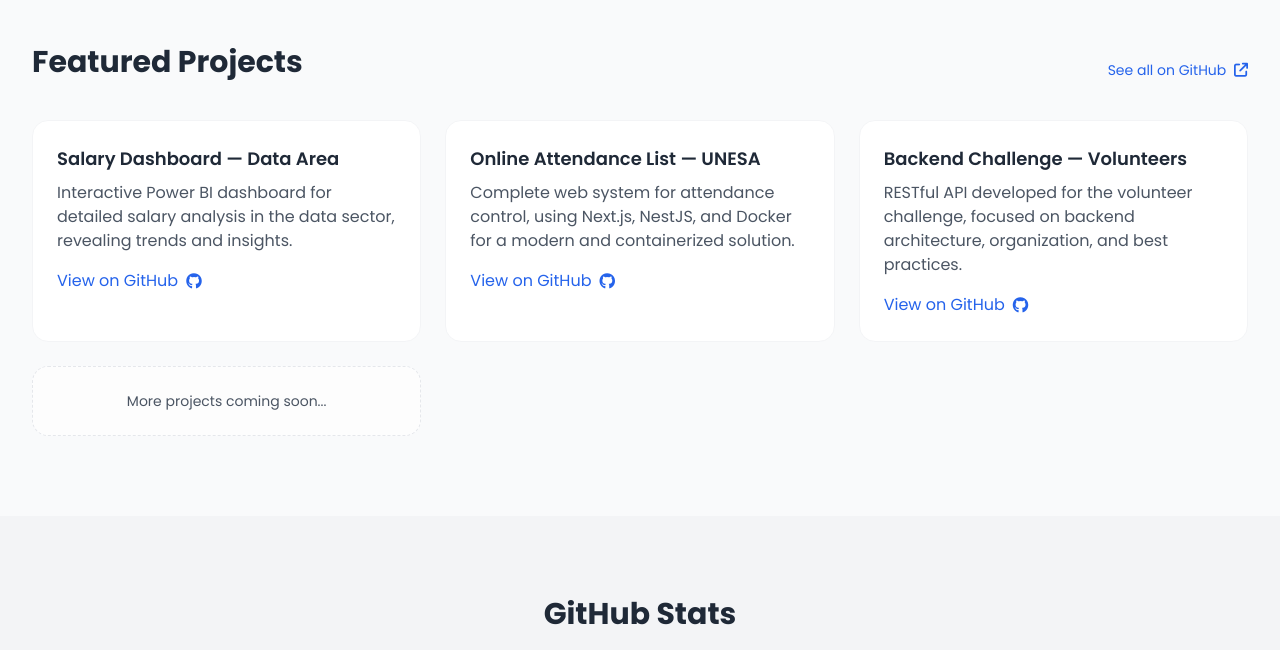
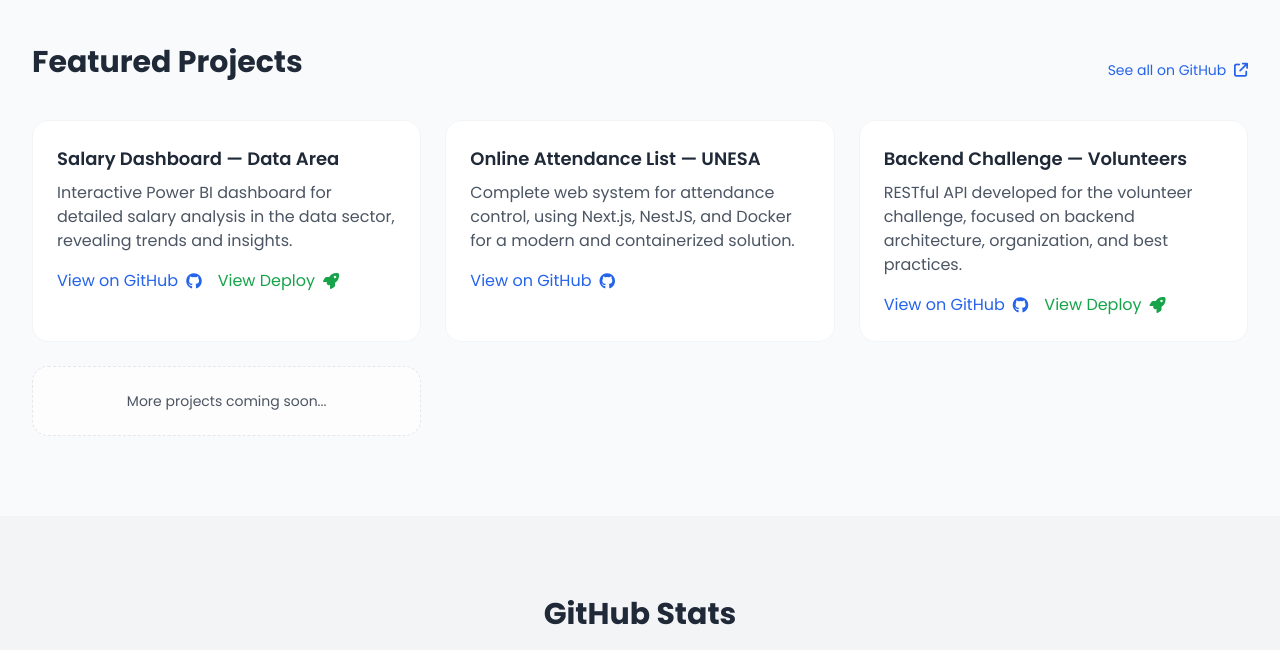
Before and after one commit to baxinhodull/baxinhodull.github.io, a plain HTML site: page index.html in a window 1280 px wide. Shown: the part 2200-2850 px from the top of the page. Drawn offline with nearby package versions, Linux system fonts and the light colour scheme.

Commit message:
Update index.html

```diff
--- a/index.html
+++ b/index.html
@@ -188,7 +188,15 @@
           <article class="bg-white dark:bg-gray-800/50 rounded-2xl p-6 border border-gray-100 dark:border-gray-800 hover-card">
             <h3 class="font-semibold text-lg mb-2" data-key="proj1_title">Dashboard de Salários — Área de Dados</h3>
             <p class="text-gray-600 dark:text-gray-300" data-key="proj1_desc">Dashboard interativo em Power BI para análise salarial detalhada no setor de dados, revelando tendências e insights.</p>
-            <a class="inline-flex items-center gap-2 mt-4 text-blue-600 hover:underline" target="_blank" href="https://github.com/baxinhodull/Dashboard_de_Salarios_Area_de_Dados"><span data-key="proj_view">Ver no GitHub</span> <i class="fab fa-github"></i></a>
+
+            <div class="flex flex-wrap gap-4 mt-4">
+                <a class="inline-flex items-center gap-2 text-blue-600 hover:underline" target="_blank" href="https://github.com/baxinhodull/Dashboard_de_Salarios_Area_de_Dados">
+                    <span data-key="proj_view">Ver no GitHub</span> <i class="fab fa-github"></i>
+                </a>
+                <a class="inline-flex items-center gap-2 text-green-600 hover:underline" target="_blank" href="https://dashboarddesalariosareadedado.streamlit.app">
+                    <span data-key="proj_deploy_1">Ver Deploy</span> <i class="fa-solid fa-rocket"></i>
+                </a>
+            </div>
           </article>
 
           <!-- Projeto 2 -->
@@ -202,7 +210,15 @@
           <article class="bg-white dark:bg-gray-800/50 rounded-2xl p-6 border border-gray-100 dark:border-gray-800 hover-card">
             <h3 class="font-semibold text-lg mb-2" data-key="proj3_title">Desafio Backend — Voluntários</h3>
             <p class="text-gray-600 dark:text-gray-300" data-key="proj3_desc">API RESTful desenvolvida para o desafio de voluntários, focada em organização, arquitetura backend e boas práticas.</p>
-            <a class="inline-flex items-center gap-2 mt-4 text-blue-600 hover:underline" target="_blank" href="https://github.com/baxinhodull/desafio-backend-voluntarios"><span data-key="proj_view_3">Ver no GitHub</span> <i class="fab fa-github"></i></a>
+
+            <div class="flex flex-wrap gap-4 mt-4">
+                <a class="inline-flex items-center gap-2 text-blue-600 hover:underline" target="_blank" href="https://github.com/baxinhodull/desafio-backend-voluntarios">
+                    <span data-key="proj_view_3">Ver no GitHub</span> <i class="fab fa-github"></i>
+                </a>
+                <a class="inline-flex items-center gap-2 text-green-600 hover:underline" target="_blank" href="https://desafio-backend-voluntarios.onrender.com/docs">
+                    <span data-key="proj_deploy_3">Ver Deploy</span> <i class="fa-solid fa-rocket"></i>
+                </a>
+            </div>
           </article>
 
           <!-- Placeholder -->
@@ -334,6 +350,7 @@
                 proj1_title: 'Dashboard de Salários — Área de Dados',
                 proj1_desc: 'Dashboard interativo em Power BI para análise salarial detalhada no setor de dados, revelando tendências e insights.',
                 proj_view: 'Ver no GitHub',
+                proj_deploy_1: 'Ver Deploy',
 
                 proj2_title: 'Lista de Presença Online — UNESA',
                 proj2_desc: 'Sistema web completo para controle de presença, utilizando Next.js, NestJS e Docker para uma solução moderna e conteinerizada.',
@@ -343,6 +360,7 @@
                 proj3_title: 'Desafio Backend — Voluntários',
                 proj3_desc: 'API RESTful desenvolvida para o desafio de voluntários, focada em organização, arquitetura backend e boas práticas.',
                 proj_view_3: 'Ver no GitHub',
+                proj_deploy_3: 'Ver Deploy',
 
                 proj_next_desc: 'Mais projetos em breve...',
                 github_title: 'Estatísticas do GitHub',
@@ -385,6 +403,7 @@
                 proj1_title: 'Salary Dashboard — Data Area',
                 proj1_desc: 'Interactive Power BI dashboard for detailed salary analysis in the data sector, revealing trends and insights.',
                 proj_view: 'View on GitHub',
+                proj_deploy_1: 'View Deploy',
 
                 proj2_title: 'Online Attendance List — UNESA',
                 proj2_desc: 'Complete web system for attendance control, using Next.js, NestJS, and Docker for a modern and containerized solution.',
@@ -394,6 +413,7 @@
                 proj3_title: 'Backend Challenge — Volunteers',
                 proj3_desc: 'RESTful API developed for the volunteer challenge, focused on backend architecture, organization, and best practices.',
                 proj_view_3: 'View on GitHub',
+                proj_deploy_3: 'View Deploy',
 
                 proj_next_desc: 'More projects coming soon...',
                 github_title: 'GitHub Stats',
```
